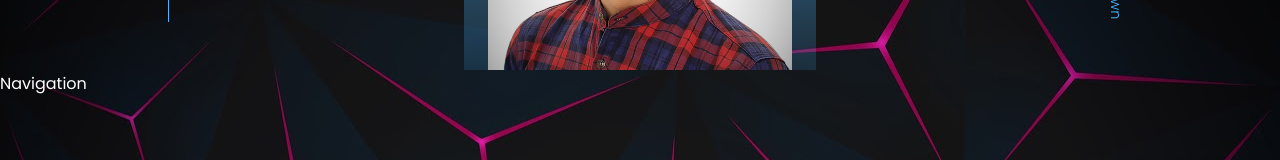
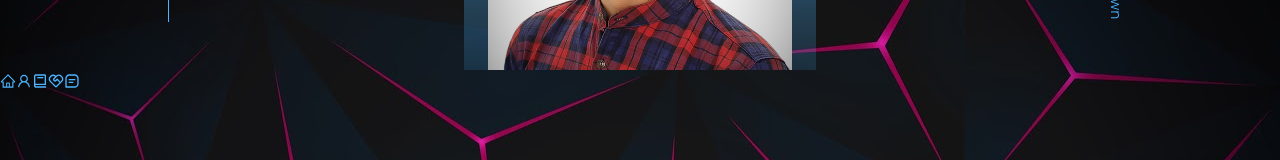
Before and after one commit to mukhammadrizooff/Portfolio, a React (Create React App) app: page / in a window 1280 px wide. Shown: the part 730-890 px from the top of the page. Built offline with nearby package versions, Linux system fonts and the light colour scheme.

Commit message:
Craete dynamic use state for nav

```diff
--- a/src/components/nav/Nav.jsx
+++ b/src/components/nav/Nav.jsx
@@ -1,9 +1,22 @@
 import React from 'react'
 import './nav.css'
+import {AiOutlineHome} from 'react-icons/ai'
+import {AiOutlineUser} from 'react-icons/ai'
+import {BiBook} from 'react-icons/bi'
+import {RiServiceLine} from 'react-icons/ri'
+import {BiMessageSquareDetail} from 'react-icons/bi'
+import { useState } from 'react'
 
 const Nav = () => {
+  const [activeNav, setActiveNav] =useState('#')
   return (
-    <div>Navigation</div>
+    <nav>
+      <a href="#" onClick={() => setActiveNav('#')} className={activeNav === '#' ? 'active' : ''}><AiOutlineHome/></a>
+      <a href="#about" onClick={() => setActiveNav('#about')} className={activeNav === '#about' ? 'active' : ''}><AiOutlineUser/></a>
+      <a href="#experience" onClick={() => setActiveNav('#experience')} className={activeNav === '#experience' ? 'active' : ''}><BiBook/></a>
+      <a href="#services" onClick={() => setActiveNav('#services')} className={activeNav === '#services' ? 'active' : ''}><RiServiceLine/></a>
+      <a href="#contact" onClick={() => setActiveNav('#contact')} className={activeNav === '#contact' ? 'active' : ''}><BiMessageSquareDetail/></a>
+    </nav>
   )
 }
 
```
